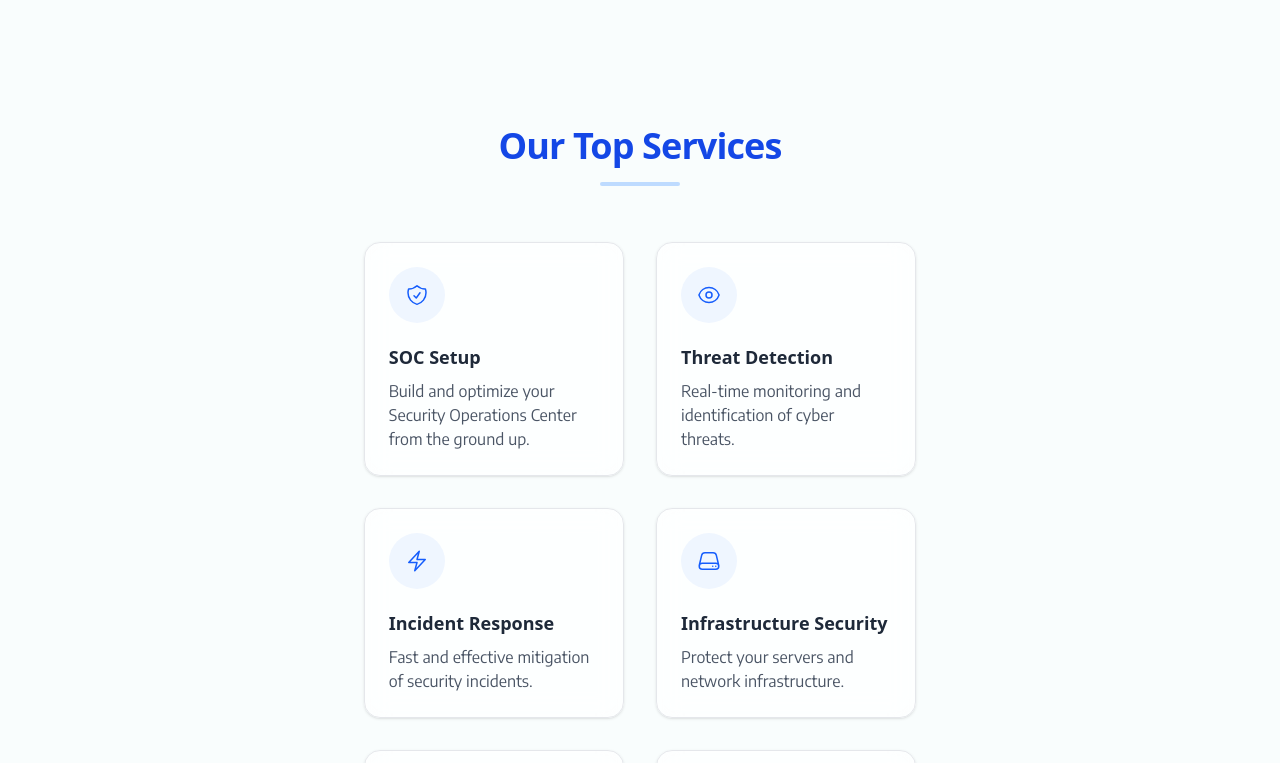
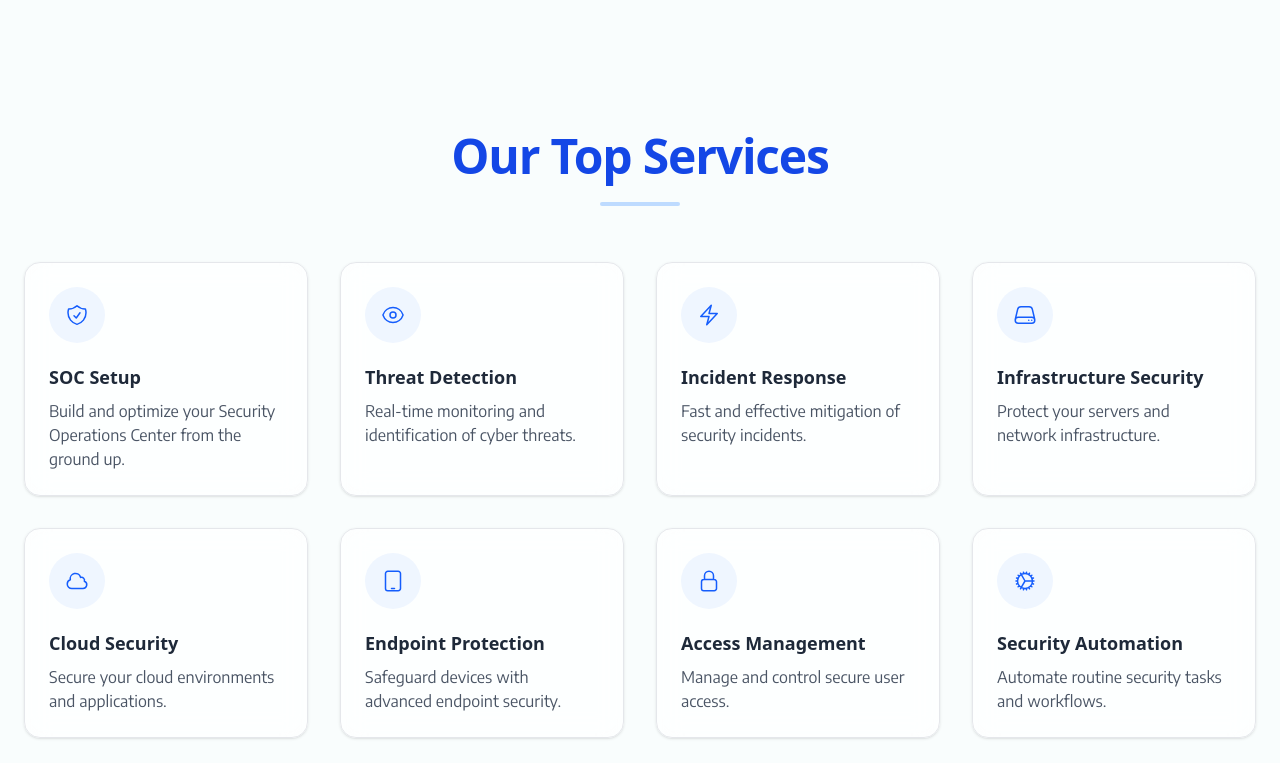
Before and after one commit to konuamah/socexpert, a Next.js app: page / in a window 1280 px wide. Shown: the part 3520-4283 px from the top of the page. Built offline with nearby package versions, Linux system fonts and the light colour scheme.

Commit message:
service changed

```diff
--- a/src/app/components/service.js
+++ b/src/app/components/service.js
@@ -55,12 +55,12 @@ const services = [
 export default function ServicesPreview() {
   return (
     <section className="max-w-7xl mx-auto px-6 py-20">
-      <h2 className="text-4xl font-semibold text-center text-blue-700 mb-4 tracking-tight">
+        <h2 className="text-4xl md:text-5xl font-semibold text-center text-blue-700 mb-4 tracking-tight leading-tight">
         Our Top Services
       </h2>
       <div className="mx-auto w-20 h-1 bg-blue-200 rounded-full mb-14" />
 
-      <div className="grid [grid-template-columns:repeat(auto-fit,minmax(200px,1fr))] gap-8">
+      <div className="grid grid-cols-2 sm:grid-cols-2 md:grid-cols-3 lg:grid-cols-4 gap-8">
         {services.map(({ title, description, icon: Icon }) => (
           <div
             key={title}
@@ -69,9 +69,7 @@ export default function ServicesPreview() {
             <div className="flex items-center justify-center w-14 h-14 mb-5 rounded-full bg-blue-50 group-hover:bg-blue-100 transition">
               <Icon className="h-6 w-6 text-blue-600" />
             </div>
-            <h3 className="text-lg font-semibold text-gray-800 mb-2">
-              {title}
-            </h3>
+            <h3 className="text-lg font-semibold text-gray-800 mb-2">{title}</h3>
             <p className="text-gray-600 text-sm leading-relaxed">{description}</p>
           </div>
         ))}
```
